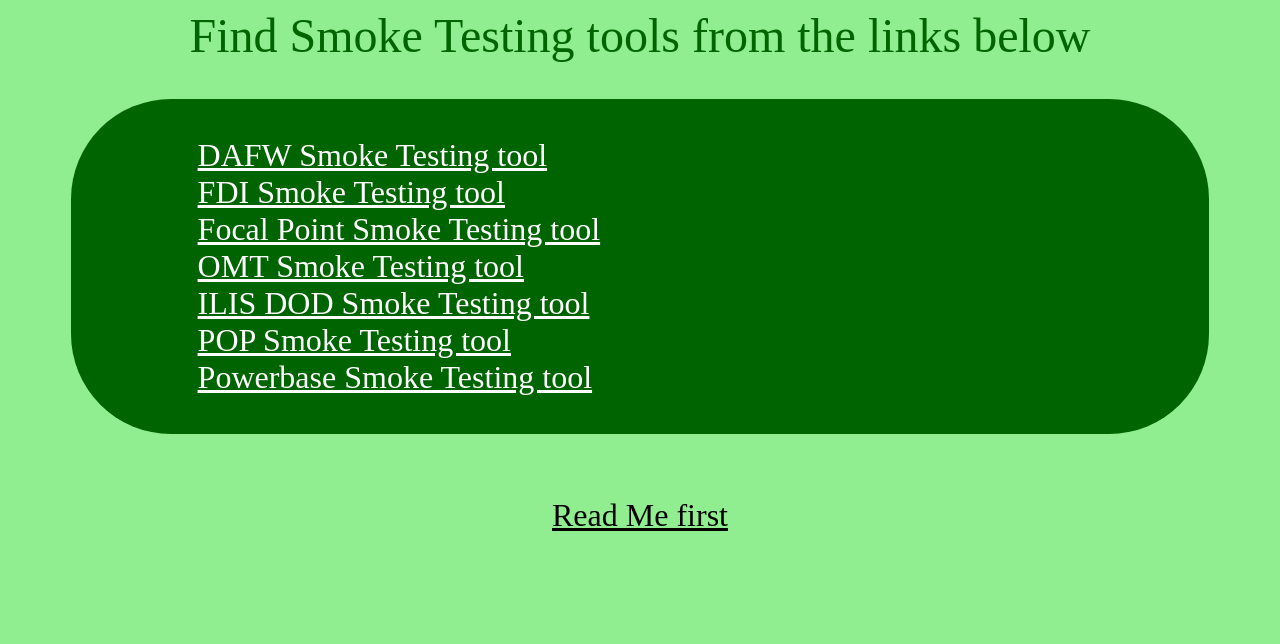
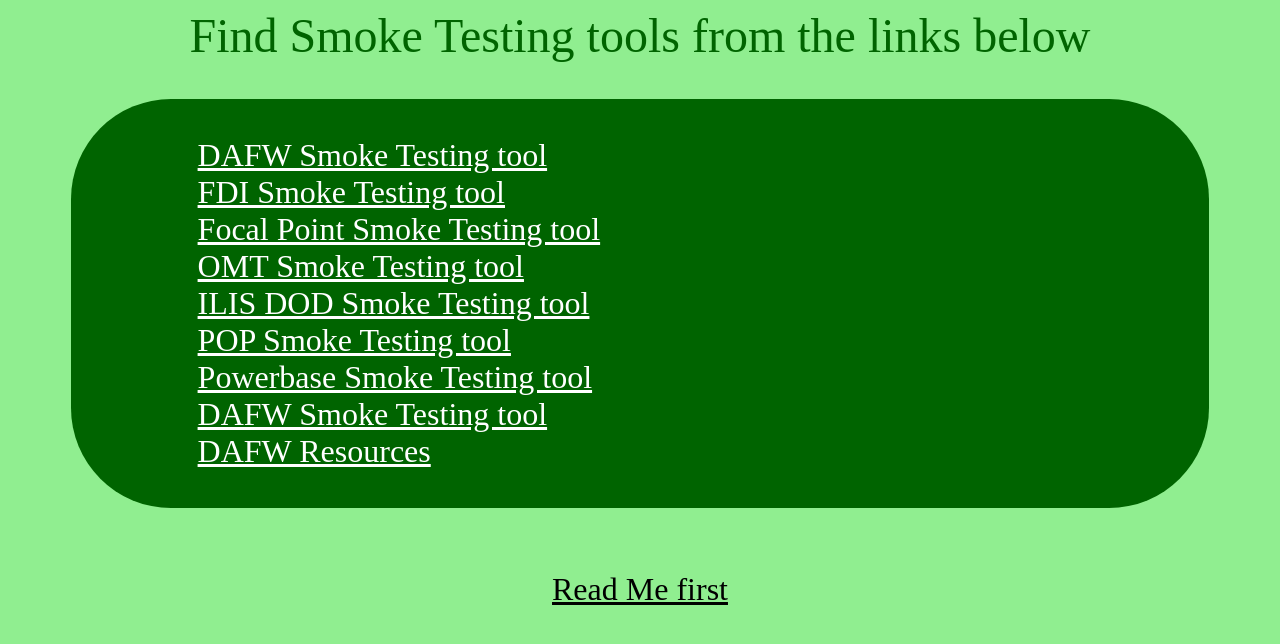
Before and after one commit to SouvikS0D7/Smoke-Test-Automation-v2.0, a plain HTML site: page index.html in a window 1280 px wide. Drawn offline with Linux system fonts and the light colour scheme.

Commit message:
Update index.html
added DAFW Smoke Testing and Resources for DAFW

```diff
--- a/index.html
+++ b/index.html
@@ -61,6 +61,8 @@
 		<a href="https://github.com/SouvikS0D7/Smoke-Test-Automation-v2.0/releases/download/v2.0/ILIS_DOD_Smoke_Testing_tool.exe" download>ILIS DOD Smoke Testing tool</a><br>
 		<a href="https://github.com/SouvikS0D7/Smoke-Test-Automation-v2.0/releases/download/v2.0/POP_Smoke_Testing_tool.exe" download>POP Smoke Testing tool</a><br>
 		<a href="https://github.com/SouvikS0D7/Smoke-Test-Automation-v2.0/releases/download/v2.0/Powerbase_Smoke_Testing_tool.exe" download>Powerbase Smoke Testing tool</a><br>
+		<a href="https://github.com/SouvikS0D7/Smoke-Test-Automation-v2.0/releases/download/v2.0/DAFW_Smoke_Testing_tool.exe" download>DAFW Smoke Testing tool</a><br>
+		<a href="https://github.com/SouvikS0D7/Smoke-Test-Automation-v2.0/releases/download/v2.0/dafw_resources.zip" download>DAFW Resources</a><br>
 	</div>
 	<a id="readme" href="readme.txt" download>Read Me first</a>
 	<footer><marquee>S0D7, Control Center Smoke Testing Tools v2.0</marquee></footer>
```
